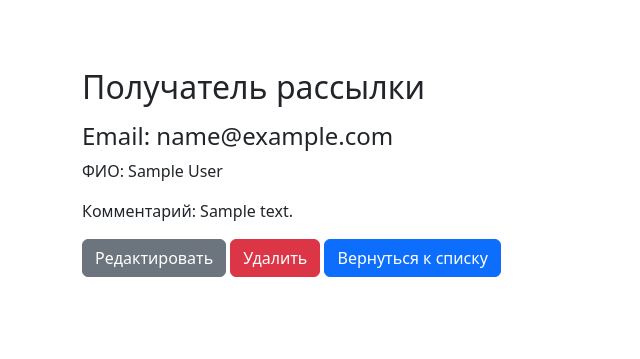
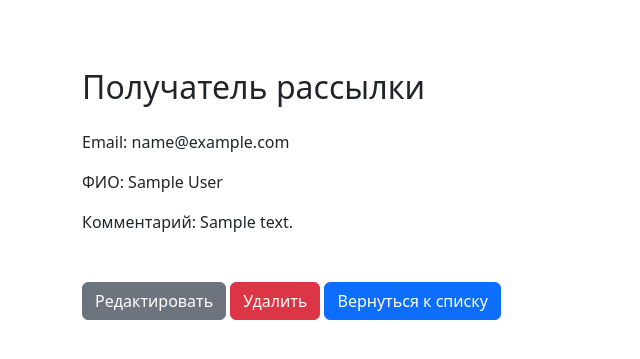
Before and after one commit to SuperZebrocat/NewsletterApp, a Django app: page /clients/1/ in a window 1280 px wide. Shown: the part 56-415 px from the top of the page, without its empty margins (0-640 px from the left). Run offline with Django 5.2, Linux system fonts and the light colour scheme; a user stored in the database is signed in; tables that the repository leaves empty hold one stand-in row (values such as "Sample post"); some libraries are stand-ins or nearby versions.

Commit message:
Template for client detail updated

```diff
--- a/newsletters/templates/newsletters/client_detail.html
+++ b/newsletters/templates/newsletters/client_detail.html
@@ -4,12 +4,17 @@
 
 {% block content %}
 {% include 'newsletters/includes/inc_header.html' %}
-<h2 class="mb-3">Получатель рассылки</h2>
-<h4>Email: {{ client.email }}</h4>
+<h2 class="mb-4">Получатель рассылки</h2>
+<p>Email: {{ client.email }}</p>
 <p>ФИО: {{ client.full_name }}</p>
-<p>Комментарий: {{ client.comment }}</p>
+<p class="mb-5">Комментарий: {{ client.comment }}</p>
 
-<a href="{% url 'newsletters:client_update' client.pk %}" class="btn btn-secondary">Редактировать</a>
-<a href="{% url 'newsletters:client_delete' client.pk %}" class="btn btn-danger">Удалить</a>
-<a href="{% url 'newsletters:clients_list' %}" class="btn btn-primary">Вернуться к списку</a>
+{% if not is_manager %}
+    <a href="{% url 'newsletters:client_update' client.pk %}" class="btn btn-secondary">Редактировать</a>
+    <a href="{% url 'newsletters:client_delete' client.pk %}" class="btn btn-danger">Удалить</a>
+    <a href="{% url 'newsletters:clients_list' %}" class="btn btn-primary">Вернуться к списку</a>
+{% elif is_manager %}
+    <a href="{% url 'newsletters:clients_list' %}" class="btn btn-primary">Вернуться к списку</a>
+{% endif %}
+
 {% endblock %}
```
